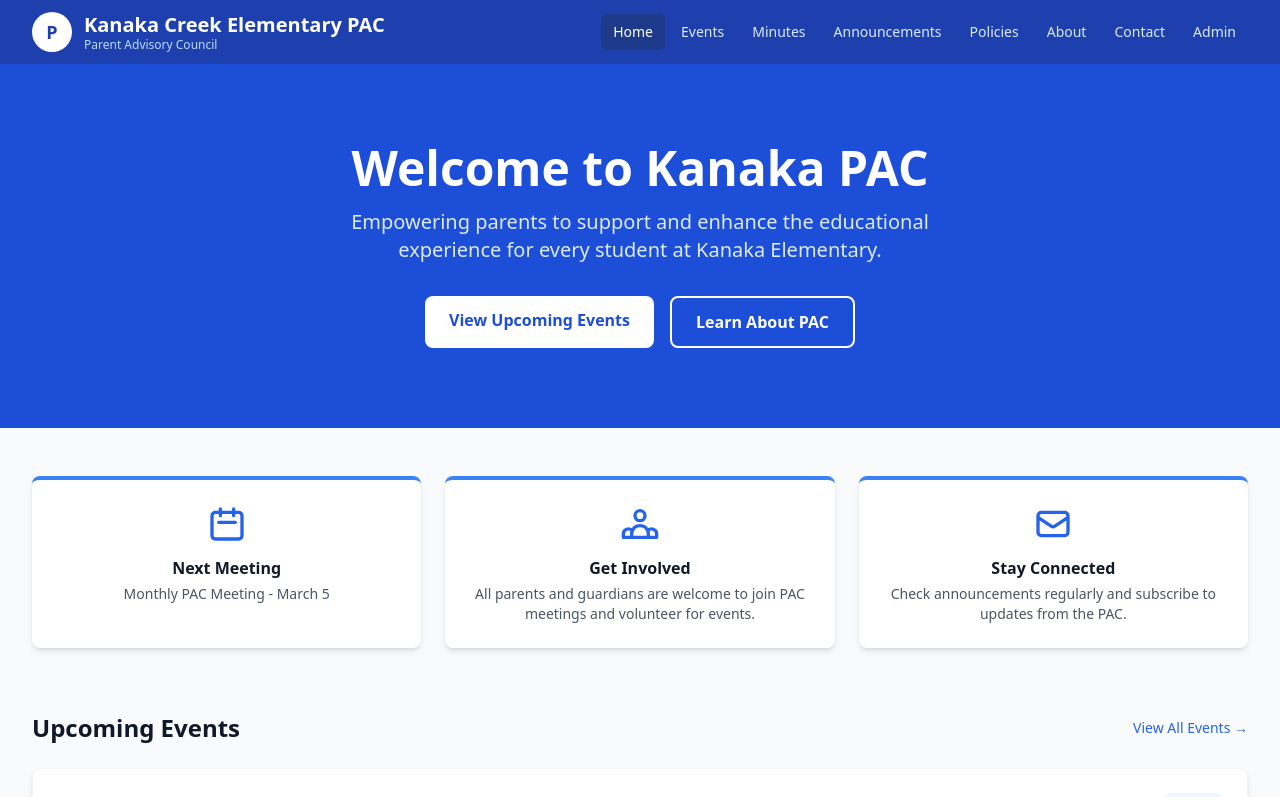
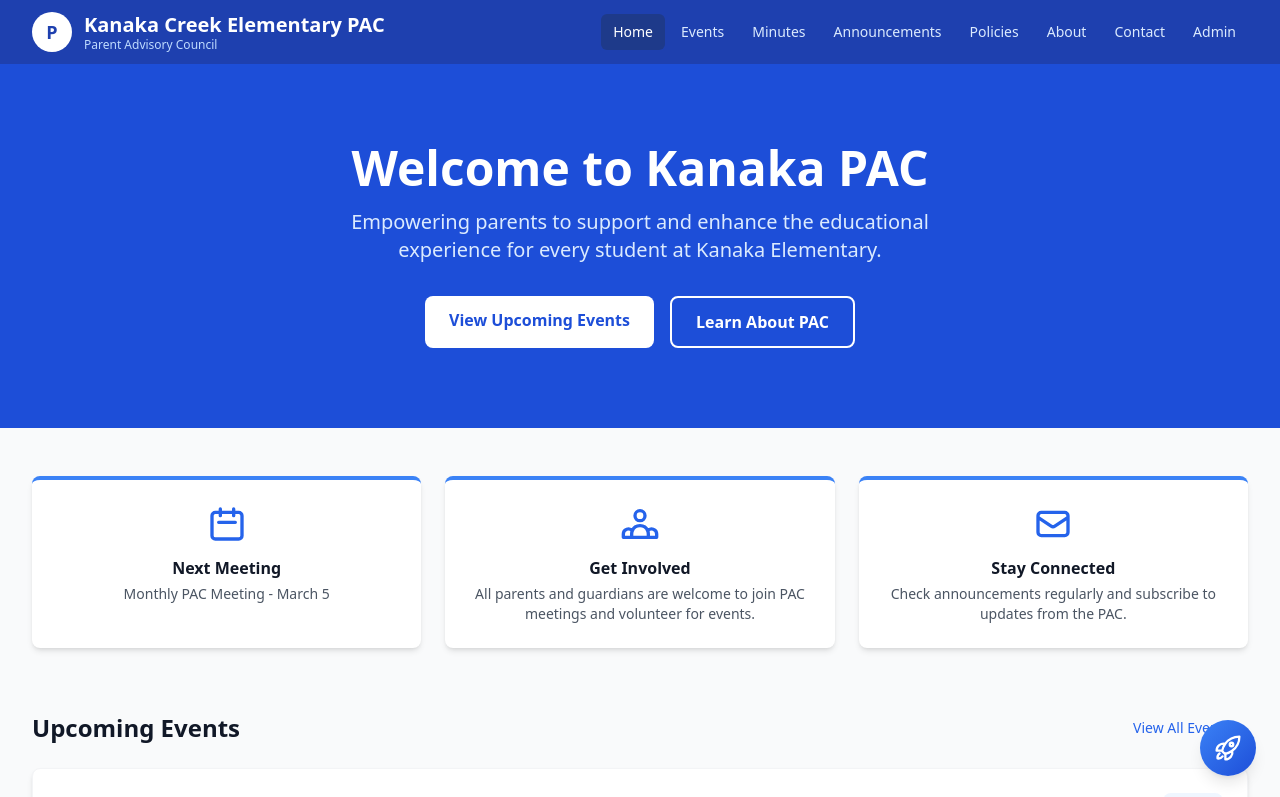
Before and after one commit to monikaleoster/kanakapac, a Next.js app: page / in a window 1280 px wide. Shown: the top 797 px of the page. Built offline with nearby package versions, Linux system fonts and the light colour scheme.

Commit message:
feat: Add a floating promotional component with a fade-in animation to the layout.

```diff
--- a/src/app/layout.tsx
+++ b/src/app/layout.tsx
@@ -3,6 +3,7 @@ import "./globals.css";
 import Header from "@/components/Header";
 import Footer from "@/components/Footer";
 import AuthProvider from "@/components/AuthProvider";
+import FloatingPromo from "@/components/FloatingPromo";
 
 export const metadata: Metadata = {
   title: "Kanaka PAC - Parent Advisory Council",
@@ -22,6 +23,7 @@ export default function RootLayout({
           <Header />
           <main className="flex-1">{children}</main>
           <Footer />
+          <FloatingPromo />
         </AuthProvider>
       </body>
     </html>
--- /dev/null
+++ b/src/components/FloatingPromo.tsx
@@ -0,0 +1,56 @@
+"use client";
+
+import { useState } from "react";
+
+export default function FloatingPromo() {
+    const [showTooltip, setShowTooltip] = useState(false);
+
+    return (
+        <div className="fixed bottom-6 right-6 z-50 flex flex-col items-end">
+            {/* Tooltip */}
+            {showTooltip && (
+                <div className="mb-3 bg-white rounded-xl shadow-2xl border border-gray-100 p-4 w-64 animate-fade-in">
+                    <p className="text-sm text-gray-800 font-medium mb-1">
+                        ✨ Built by <span className="text-primary-600 font-bold">Vector Local</span>
+                    </p>
+                    <p className="text-xs text-gray-500 mb-3">
+                        Need a stunning website for your organization? Let&apos;s talk!
+                    </p>
+                    <a
+                        href="https://www.vectorlocal.ca"
+                        target="_blank"
+                        rel="noopener noreferrer"
+                        className="block w-full bg-gradient-to-r from-primary-600 to-primary-700 text-white text-sm font-semibold text-center py-2 px-4 rounded-lg hover:from-primary-700 hover:to-primary-800 transition-all shadow-md hover:shadow-lg"
+                    >
+                        Book a Free Consultation
+                    </a>
+                </div>
+            )}
+
+            {/* Floating Button */}
+            <button
+                onClick={() => setShowTooltip(!showTooltip)}
+                className="group relative w-14 h-14 bg-gradient-to-br from-primary-500 to-primary-700 text-white rounded-full shadow-lg hover:shadow-xl hover:scale-110 transition-all duration-300 flex items-center justify-center"
+                aria-label="Website built by Vector Local"
+            >
+                {/* Pulse ring */}
+                <span className="absolute inset-0 rounded-full bg-primary-400 animate-ping opacity-20" />
+
+                {/* Icon: rocket / code symbol */}
+                <svg
+                    className="w-7 h-7 relative z-10"
+                    fill="none"
+                    stroke="currentColor"
+                    strokeWidth={2}
+                    viewBox="0 0 24 24"
+                >
+                    <path
+                        strokeLinecap="round"
+                        strokeLinejoin="round"
+                        d="M15.59 14.37a6 6 0 01-5.84 7.38v-4.8m5.84-2.58a14.98 14.98 0 006.16-12.12A14.98 14.98 0 009.63 8.41m5.96 5.96a14.926 14.926 0 01-5.841 2.58m-.119-8.54a6 6 0 00-7.381 5.84h4.8m2.581-5.84a14.927 14.927 0 00-2.58 5.841m2.699 2.7c-.103.021-.207.041-.311.06a15.09 15.09 0 01-2.448-2.448 14.9 14.9 0 01.06-.312m-2.24 2.39a4.493 4.493 0 00-1.757 4.306 4.493 4.493 0 004.306-1.758M16.5 9a1.5 1.5 0 11-3 0 1.5 1.5 0 013 0z"
+                    />
+                </svg>
+            </button>
+        </div>
+    );
+}
--- a/tailwind.config.ts
+++ b/tailwind.config.ts
@@ -22,6 +22,15 @@ const config: Config = {
           900: "#1e3a8a",
         },
       },
+      keyframes: {
+        "fade-in": {
+          "0%": { opacity: "0", transform: "translateY(8px)" },
+          "100%": { opacity: "1", transform: "translateY(0)" },
+        },
+      },
+      animation: {
+        "fade-in": "fade-in 0.25s ease-out",
+      },
     },
   },
   plugins: [],
```
